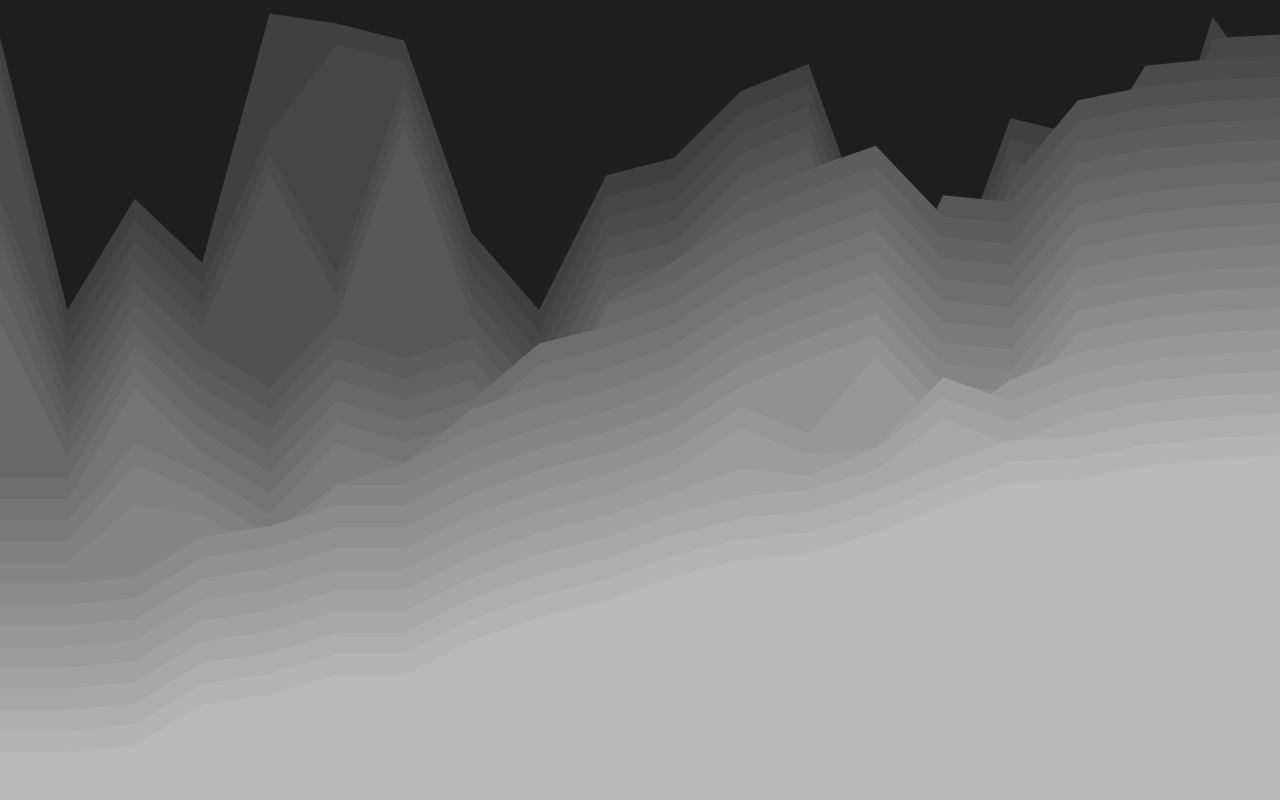
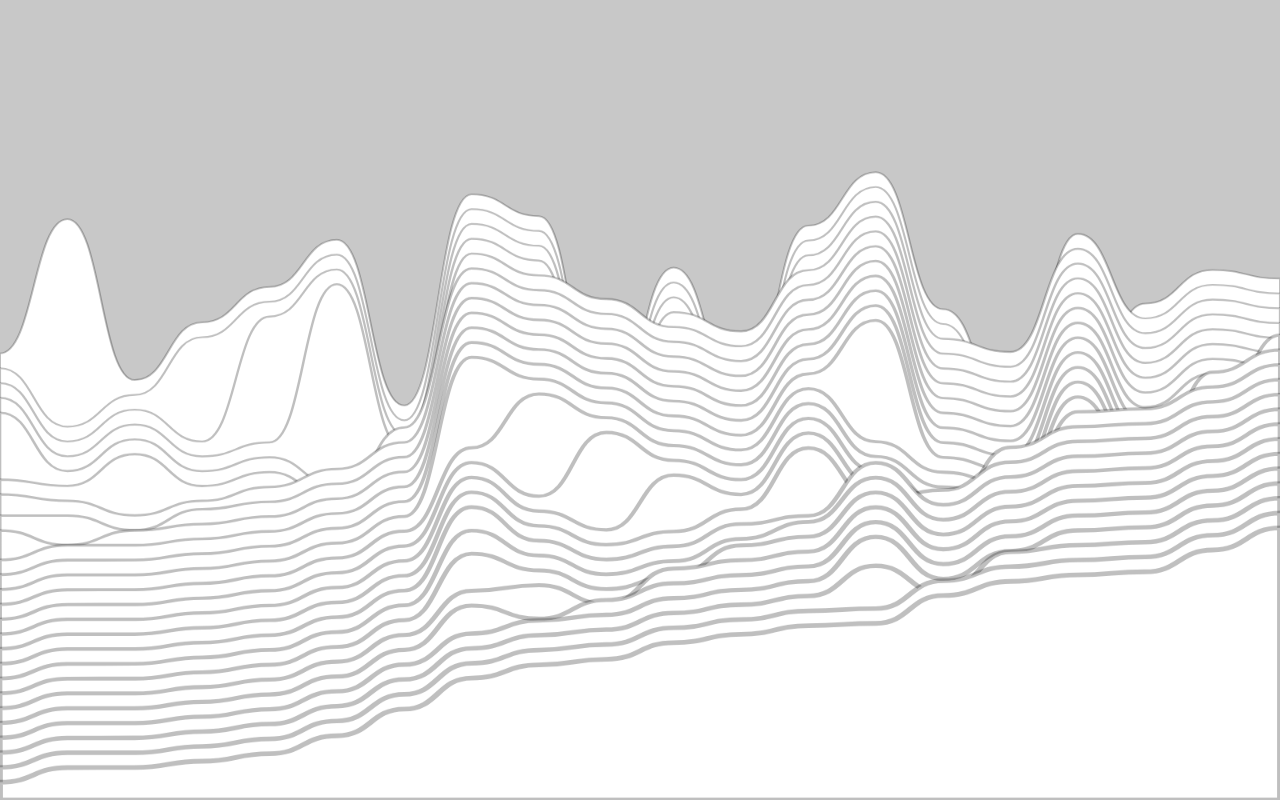
Before and after one commit to inli3u/assorted-landscapes, a website: page index.html in a window 1280 px wide. Drawn offline with Linux system fonts and the light colour scheme.

Commit message:
Use bezier curves instead of lines, try variations on filled renderer

```diff
--- a/index.html
+++ b/index.html
@@ -4,11 +4,15 @@
     padding: 0;
     width: 100%;
     height: 100%;
+    background-color: rgb(200, 200, 200);
   }
 
-  #container, canvas {
+  canvas {
+    position: absolute;
+    left: 0;
+    bottom: 0;
     width: 100%;
-    height: 100%;
+    height: 80%;
     margin: 0 auto;
   }
   </style>
--- a/index.js
+++ b/index.js
@@ -1,10 +1,31 @@
 'use strict';
 
 function main() {
+  document.addEventListener('DOMContentLoaded', function () {
+    generate();
+    document.body.addEventListener('click', (e) => generate());
+    document.body.addEventListener('keypress', (e) => generate());
+  });
+}
+
+function generate() {
+  let canvas = document.querySelector('canvas');
+  canvas.width = window.innerWidth * window.devicePixelRatio;
+  canvas.height = window.innerHeight * window.devicePixelRatio;
+  let ctx = canvas.getContext('2d');
+
+
   let random = randomArray(20);
   let rows = [];
   quicksort(random, (list) => rows.push(list));
-  renderFilled(rows);
+  //renderFilled(rows);
+  let transformed = rows.map((row, i) => pointsFromRow(row, rows.length, i, canvas.width, canvas.height));
+
+  //drawStroked(ctx, transformed, makeLinearPath);
+  //drawStroked(ctx, transformed, makeBezierPath);
+  drawFilled2(ctx, transformed, makeBezierPath);
+  //drawFilled1(ctx, transformed, makeBezierPath);
+
 }
 
 
@@ -13,71 +34,112 @@ function main() {
  * Renderer
  */
 
-function renderStroked(rows) {
-  let canvas = document.querySelector('canvas');
-  canvas.width = window.innerWidth * window.devicePixelRatio;
-  canvas.height = window.innerHeight * window.devicePixelRatio;
-  let ctx = canvas.getContext('2d');
+function drawStroked(ctx, all, pathFunc) {
+  for (let i = 0; i < all.length; i++) {
+    let row = all[i];
 
-  const xsize = canvas.width / (rows[0].length - 1);
-  const ysize = xsize * 5;
-  const yspace = (canvas.height - ysize) / rows.length;
+    pathFunc(ctx, row);
 
-  for (let y = 0; y < rows.length; y++) {
-    let row = rows[y];
-
-    let v = (1 - row[0] / 100) * ysize;
     ctx.strokeStyle = 'rgba(0, 0, 0, 0.25)';
-    ctx.lineWidth = y / rows.length * 4 + 2;
-    ctx.beginPath();
-    ctx.moveTo(0 * xsize, y * yspace + v);
-    for (let x = 1; x < row.length; x++) {
-      let v = (1 - row[x] / 100) * ysize;
-      ctx.lineTo(x * xsize, y * yspace + v);
-    }
+    ctx.lineWidth = i / all.length * 4 + 2;
     ctx.stroke();
   }
 }
 
-
-function renderFilled(rows) {
+function drawFilled1(ctx, all, pathFunc) {
   let canvas = document.querySelector('canvas');
-  canvas.width = window.innerWidth * window.devicePixelRatio;
-  canvas.height = window.innerHeight * window.devicePixelRatio;
-  let ctx = canvas.getContext('2d');
-
-
   let c = 30;
   ctx.fillStyle = rgba(c, c, c, 1);
-  //ctx.fillStyle = rgba(255, 255, 255, 1);
   ctx.fillRect(0, 0, canvas.width, canvas.height);
 
-  const xsize = canvas.width / (rows[0].length - 1);
-  const ysize = xsize * 5;
-  const yspace = (canvas.height - ysize) / rows.length;
+  for (let i = 0; i < all.length; i++) {
+    let row = all[i];
 
-  for (let y = 0; y < rows.length; y++) {
-    let row = rows[y];
+    pathFunc(ctx, row);
+    closePath(ctx, canvas.width, canvas.height);
 
-    let v = (1 - row[0] / 100) * ysize;
-    let depth = y / rows.length;
-
-    ctx.beginPath();
-    ctx.moveTo(canvas.width, canvas.height);
-    ctx.lineTo(0, canvas.height);
-    ctx.lineTo(0 * xsize, y * yspace + v);
-
-    for (let x = 1; x < row.length; x++) {
-      let v = (1 - row[x] / 100) * ysize;
-      ctx.lineTo(x * xsize, y * yspace + v);
-    }
-
-    ctx.closePath();
-
-    let color = ((depth) * 0.5 + 0.25) * 255;
+    let depth = i / all.length;
+    let color = ((depth) * 0.7 + 0.2) * 255; // values from 0.2 to 0.95, dark gray to off white
     ctx.fillStyle = rgba(color, color, color, 1);
     ctx.fill();
   }
+}
+
+function drawFilled2(ctx, all, pathFunc) {
+  let canvas = document.querySelector('canvas');
+  let c = 200;
+  ctx.fillStyle = 'transparent';
+  ctx.fillRect(0, 0, canvas.width, canvas.height);
+
+  for (let i = 0; i < all.length; i++) {
+    let row = all[i];
+
+    pathFunc(ctx, row);
+    closePath(ctx, canvas.width, canvas.height);
+
+    let depth = i / all.length;
+    let color = 255;
+    ctx.fillStyle = rgba(color, color, color, 1);
+    ctx.fill();
+
+    ctx.strokeStyle = 'rgba(0, 0, 0, 0.25)';
+    ctx.lineWidth = i / all.length * 4 + 2;
+    ctx.stroke();
+  }
+
+  // let color = 230;
+  // ctx.fillStyle = rgba(color, color, color, 1);
+  // ctx.fill();
+}
+
+function pointsFromRow(row, rowsLength, y, width, height) {
+  const stepX = width / (row.length - 1);
+  const stepY = stepX * 5;
+  const yspace = (height - stepY) / rowsLength;
+  let offsetY = y * yspace;
+
+  return row.map((v, i) => {
+    let nx = i * stepX;
+    let ny = offsetY + (1 - v) * stepY;
+    return {x: nx, y: ny};
+  });
+}
+
+function makeBezierPath(ctx, row) {
+  let px = row[0].x;
+  let py = row[0].y;
+
+  ctx.beginPath();
+  ctx.moveTo(row[0].x, row[0].y);
+
+  for (let i = 1; i < row.length; i++) {
+    let nx = row[i].x;
+    let ny = row[i].y;
+    let c1x = (px + nx) / 2;
+    let c1y = py;
+    let c2x = (px + nx) / 2;
+    let c2y = ny;
+
+    ctx.bezierCurveTo(c1x, c1y, c2x, c2y, nx, ny);
+
+    px = nx;
+    py = ny;
+  }
+}
+
+function makeLinearPath(ctx, row) {
+  ctx.beginPath();
+  ctx.moveTo(row[0].x, row[0].y);
+
+  for (let i = 1; i < row.length; i++) {
+    ctx.lineTo(row[i].x, row[i].y);
+  }
+}
+
+function closePath(ctx, width, height) {
+  ctx.lineTo(width, height);
+  ctx.lineTo(0, height);
+  ctx.closePath();
 }
 
 function rgba(r, g, b, a) {
@@ -163,10 +225,8 @@ function isSorted(list) {
 
 function randomArray(len) {
   let a = [];
-  let min = 0;
-  let max = 100;
   for (let i = 0; i < len; i++) {
-    a.push(Math.round(Math.random() * max));
+    a.push(Math.random());
   }
   return a;
 }
```
